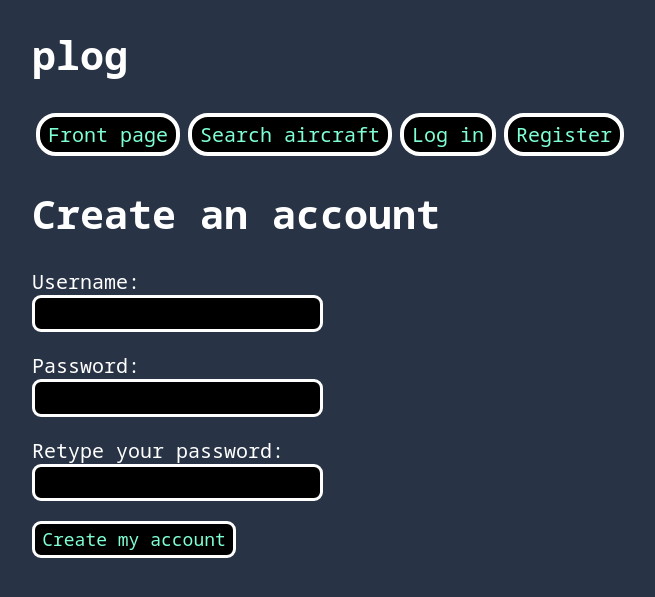
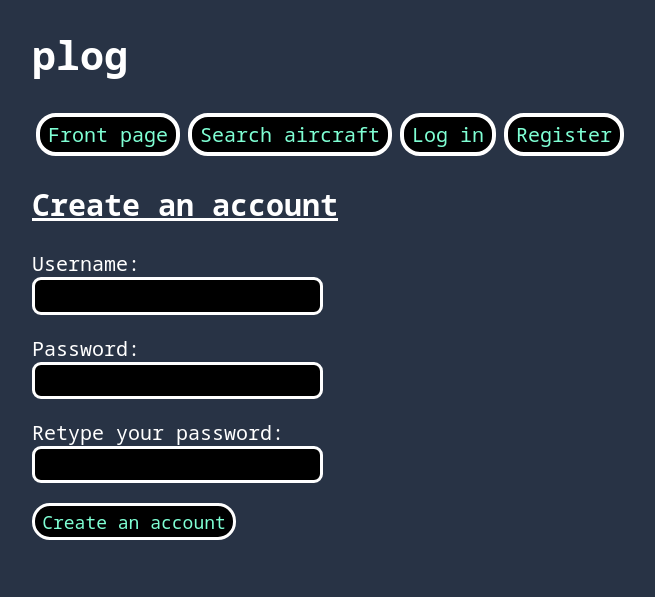
Before and after one commit to tontsa28/plog, a Flask app: page /register in a window 1280 px wide. Shown: the top 597 px of the page, without its empty margins (96-751 px from the left). Run offline with Flask 3, Linux system fonts and the light colour scheme; parts of the project's set-up code (start-up, migrations or seed data) failed here and were passed over; some web fonts are replaced.

Commit message:
fix: small fixes to html

```diff
--- a/app.py
+++ b/app.py
@@ -226,8 +226,9 @@ def edit_item(item_id: int) -> Response | str:
 
         manufacturers = items.get_manufacturers_all()
         categories = items.get_categories_all()
+        has_image = items.has_image(item_id)
 
-        return render_template("edit_item.html", item=item, manufacturers=manufacturers, categories=categories)
+        return render_template("edit_item.html", item=item, manufacturers=manufacturers, categories=categories, image_exists=has_image)
 
 @app.route("/item/<int:item_id>/like", methods=["POST"])
 def like_item(item_id: int) -> Response:
@@ -290,15 +291,15 @@ def add_image(item_id: int) -> Response:
     file = request.files["image"]
     if file.filename and not file.filename.endswith(".png"):
         flash("ERROR: invalid file format, must be png")
-        return redirect(f"/item/{item_id}")
+        return redirect(f"/item/{item_id}/edit")
 
     image = file.read()
     if len(image) > 1_048_576:
         flash("ERROR: maximum file size exceeded")
-        return redirect(f"/item/{item_id}")
+        return redirect(f"/item/{item_id}/edit")
 
     items.add_image(item_id, image)
-    return redirect(f"/item/{item_id}")
+    return redirect(f"/item/{item_id}/edit")
 
 @app.route("/item/<int:item_id>/image/remove", methods=["POST"])
 def remove_image(item_id: int) -> Response:
@@ -313,7 +314,7 @@ def remove_image(item_id: int) -> Response:
         abort(403)
 
     items.remove_image(item_id)
-    return redirect(f"/item/{item_id}")
+    return redirect(f"/item/{item_id}/edit")
 
 @app.route("/item/<int:item_id>/image")
 def show_image(item_id: int) -> Response:
--- a/static/main.css
+++ b/static/main.css
@@ -7,10 +7,15 @@ body {
     color: white;
 }
 
+h2, h3 {
+    text-decoration: underline;
+}
+
 .item {
     display: flex;
     align-items: stretch;
     justify-content: space-between;
+    background-color: black;
     border: 0.2em solid orangered;
     border-radius: 1em;
     margin: 1em 0;
@@ -99,9 +104,14 @@ input, textarea, select {
     font-size: clamp(14px, 2vw, 18px);
 }
 
-input[type="submit"], button {
+.action-button {
     background-color: black;
     color: aquamarine;
+    border: 0.2em solid white;
+    border-radius: 1em;
+    padding: 0.2em 0.4em;
+    font-family: 'Noto Sans Mono', monospace;
+    font-size: clamp(14px, 2vw, 18px);
 }
 
 .aircraft-image {
@@ -117,10 +127,6 @@ input[type="submit"], button {
     object-fit: cover;
 }
 
-.file-selector {
-    background-color: white;
-}
-
 .aircraft-details b {
     color: orangered;
 }
--- a/templates/login.html
+++ b/templates/login.html
@@ -13,6 +13,8 @@
     <label for="password">Password</label>: <br />
     <input type="password" name="password" id="password" />
   </p>
-  <input type="submit" value="Log in" />
+  <button type="submit" name="login" class="action-button">
+    Log in
+  </button>
 </form>
 {% endblock %}
--- a/templates/new_item.html
+++ b/templates/new_item.html
@@ -44,6 +44,8 @@
         <input type="number" name="times_seen" id="times_seen" min="0" max="999" />
     </p>
     <input type="hidden" name="csrf_token" value="{{ session.csrf_token }}" />
-    <input type="submit" value="Add aircraft" />
+    <button type="submit" name="add-aircraft" class="action-button">
+        Add aircraft
+    </button>
 </form>
 {% endblock %}
--- a/templates/register.html
+++ b/templates/register.html
@@ -3,7 +3,7 @@
 {% block title %}Register{% endblock %}
 
 {% block content %}
-<h1>Create an account</h1>
+<h2>Create an account</h2>
 <form action="/register" method="post">
   <p>
     <label for="username">Username</label>: <br />
@@ -17,6 +17,8 @@
     <label for="password2">Retype your password</label>: <br />
     <input type="password" name="password2" id="password2" />
   </p>
-  <input type="submit" value="Create my account" />
+  <button type="submit" name="register" class="action-button">
+    Create an account
+  </button>
 </form>
 {% endblock %}
--- a/templates/search_item.html
+++ b/templates/search_item.html
@@ -15,7 +15,9 @@
         <label for="query">Keyword:</label>
         <input type="text" name="query" id="query" value="{{ query }}">
     </p>
-    <input type="submit" value="Search">
+    <button type="submit" name="search" class="action-button">
+        Search
+    </button>
 </form>
 
 {% if query %}
--- a/templates/show_user.html
+++ b/templates/show_user.html
@@ -3,11 +3,13 @@
 {% block title %}User {{ user.username }}{% endblock %}
 
 {% block content %}
+
 {% if session.user_id == user.id %}
 <h2>Your profile</h2>
 {% else %}
 <h2>Profile of {{ user.username }}</h2>
 {% endif %}
+
 <p>
 {% if session.user_id == user.id %}
     You have a total of <b>{{ items | count }}</b> submitted aircraft.
@@ -15,6 +17,7 @@
     {{ user.username }} has a total of <b>{{ items | count }}</b> submitted aircraft.
 {% endif %}
 </p>
+
 <h3>Aircraft</h3>
 
 {% for item in items %}
```
Also changed, not shown: templates/edit_item.html (+36 -1 lines), templates/remove_item.html (+7 -3 lines), templates/show_item.html (+1 -29 lines).
